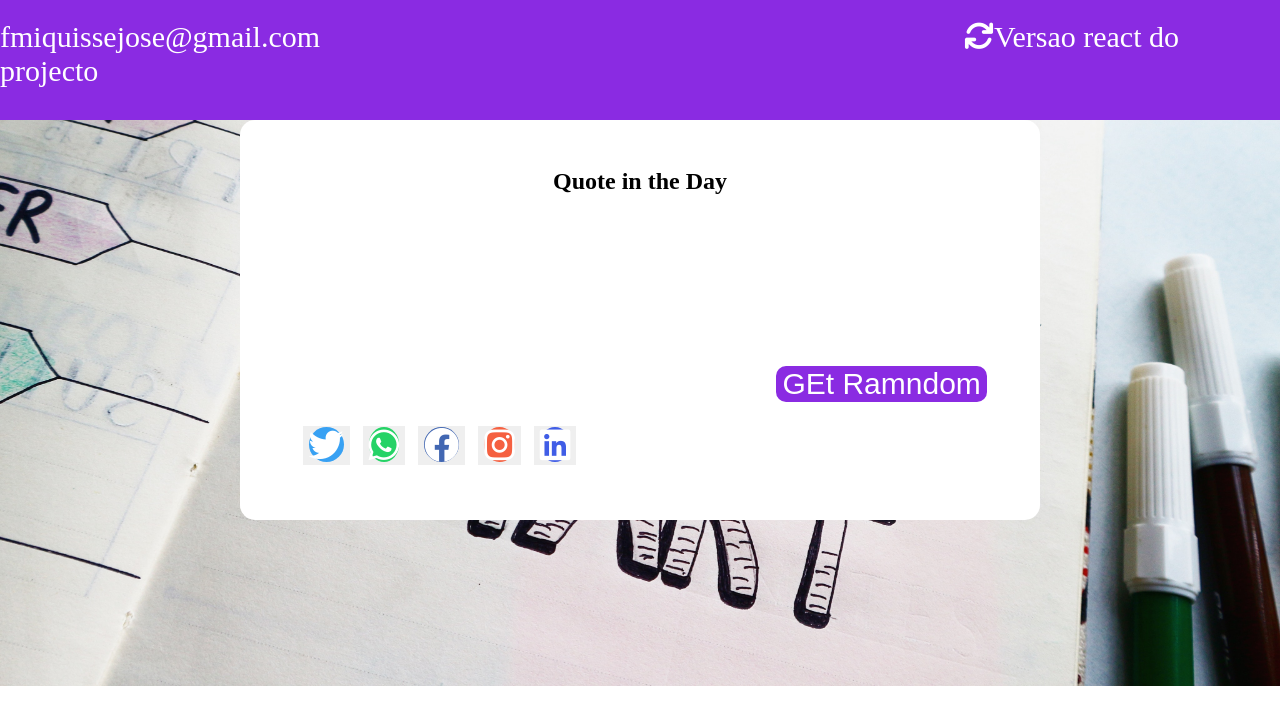
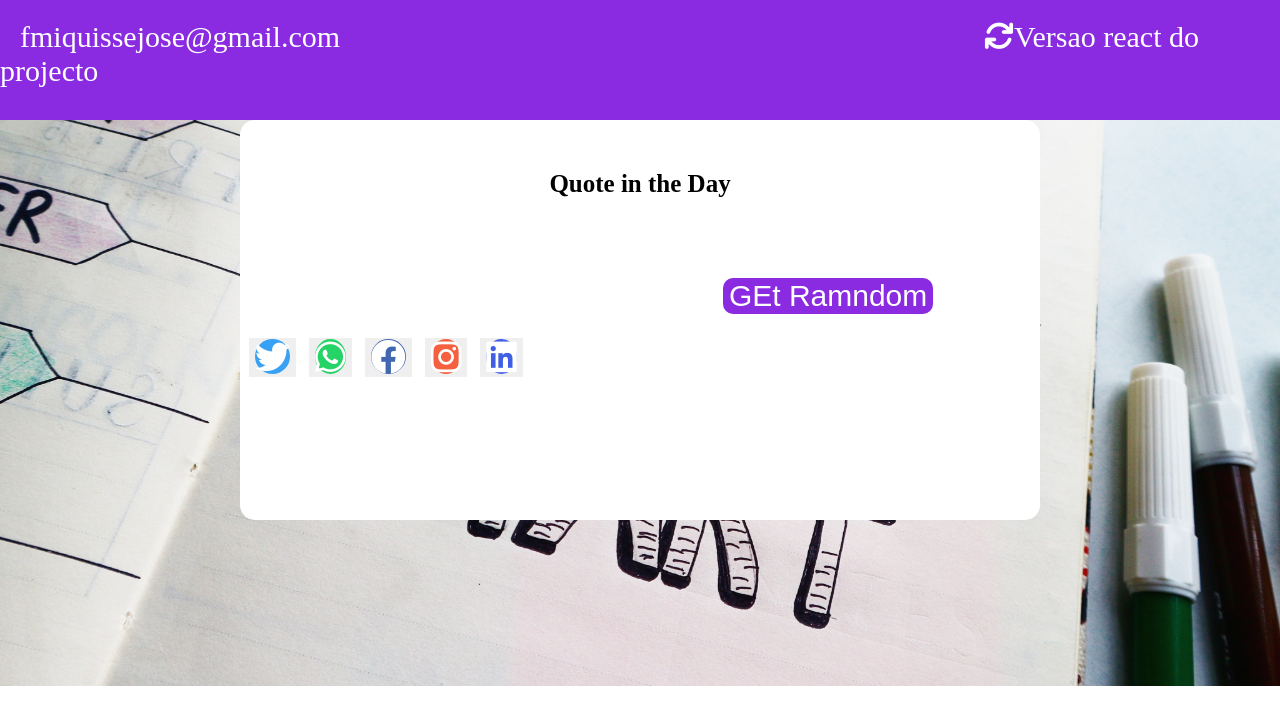
Before and after one commit to Miquissefelix/Quote-Generator, a plain HTML site: page index.html in a window 1280 px wide. Drawn offline with Linux system fonts and the light colour scheme.

Commit message:
update Quote-Generator

```diff
--- a/index.html
+++ b/index.html
@@ -12,14 +12,19 @@
       <!--navbar-->
       <a href="#" class="gmail" class="gmail">fmiquissejose@gmail.com</a>
       <a href="#" class="react"
-        ><i class="fa fa-refresh"></i>Versao react do projecto</a
-      >
-      <h1>Quote in the Day</h1>
+        ><i class="fa fa-refresh"></i>Versao react do projecto</a>
     </nav>
+
     <!--Mother div parent-->
     <div class="parent">
+      <h1></h1>
       <!--quote generator-->
-      <div class="quote"><p></p></div>
+      <div class="quote"><p><b>Quote in the Day</b></p>
+
+
+
+
+      </div>
 
       <!--button-->
       <div class="btn">
--- a/style.css
+++ b/style.css
@@ -1,6 +1,8 @@
 body{
     margin: 0;
     padding: 0;
+    justify-content: center;
+    align-items: center;
     background-image: url(imagem/pexels-bich-tran-636243.jpg);
     background-size: cover;
     object-fit: cover;
@@ -9,11 +11,10 @@ body{
 }
 /*Mother divparent*/
 .parent{
-    display: flex;
-    justify-content: center;
-    align-items: center;
+
     margin:  auto;
     border-radius: 15px;
+    display: block;
 
     background-color: white;
     width: 800px;
@@ -29,9 +30,21 @@ body{
     padding-top: 20px;
 
 }
+.gmail{
+  padding-left: 20px;
+}
 .react{
     margin-left: 50%;
 
+}
+.gmail:hover{
+  background-color:rgba(245, 245, 245, 0.111);
+  border-radius: 10px;
+}
+
+.react:hover{
+  background-color:rgba(245, 245, 245, 0.111);
+  border-radius: 10px;
 }
 
 a{
@@ -53,13 +66,16 @@ h1{
 /*quote text*/
 p{
     font-size: 25px;
+    margin-top: 120px;
+    padding-top: 50px;
 }
 
 
 /*buttton*/
 .btn{
     margin-right: 410px;
-    margin-top: 250px;
+    margin-top: 140px;
+    position: relative;
 
 
 }
@@ -70,7 +86,7 @@ p{
 }
 .quote{
     text-align: center;
-    margin-top: -100px;
+    margin-top: -120px;
 }
 
 
```
